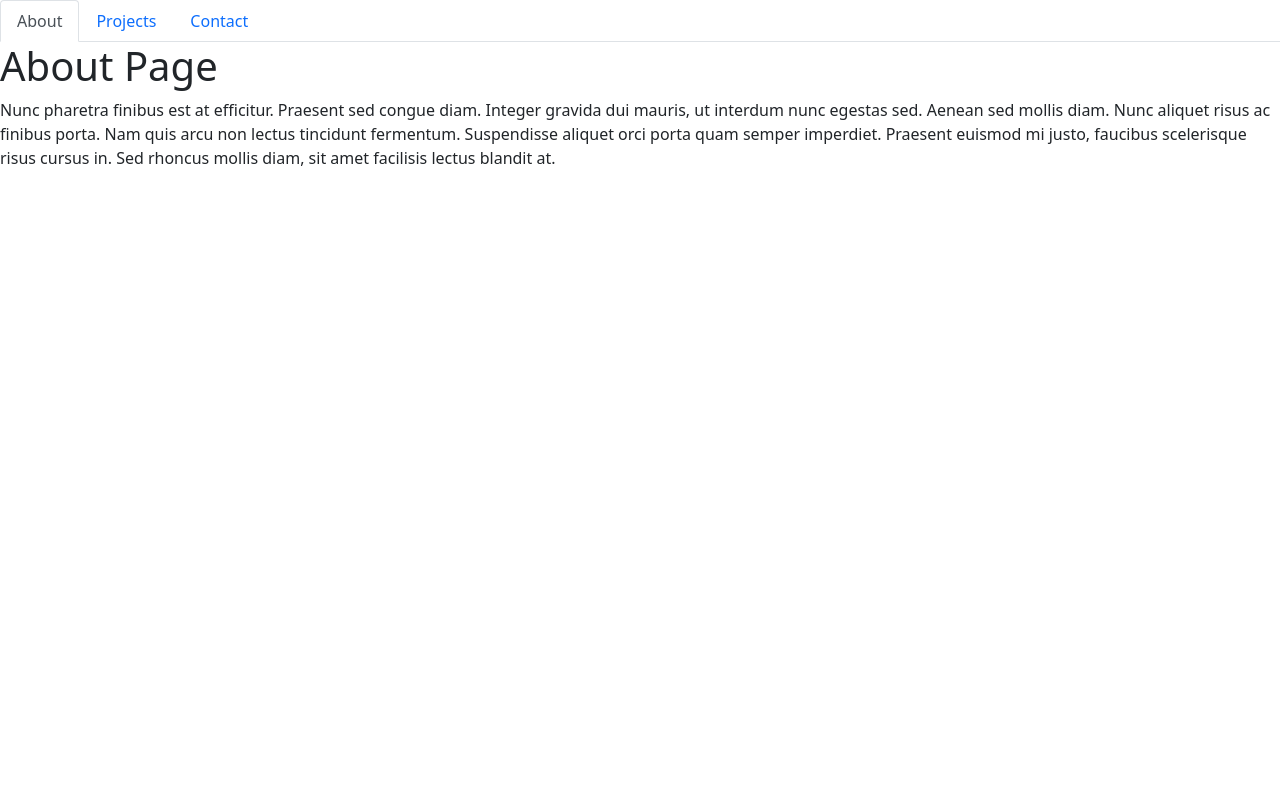
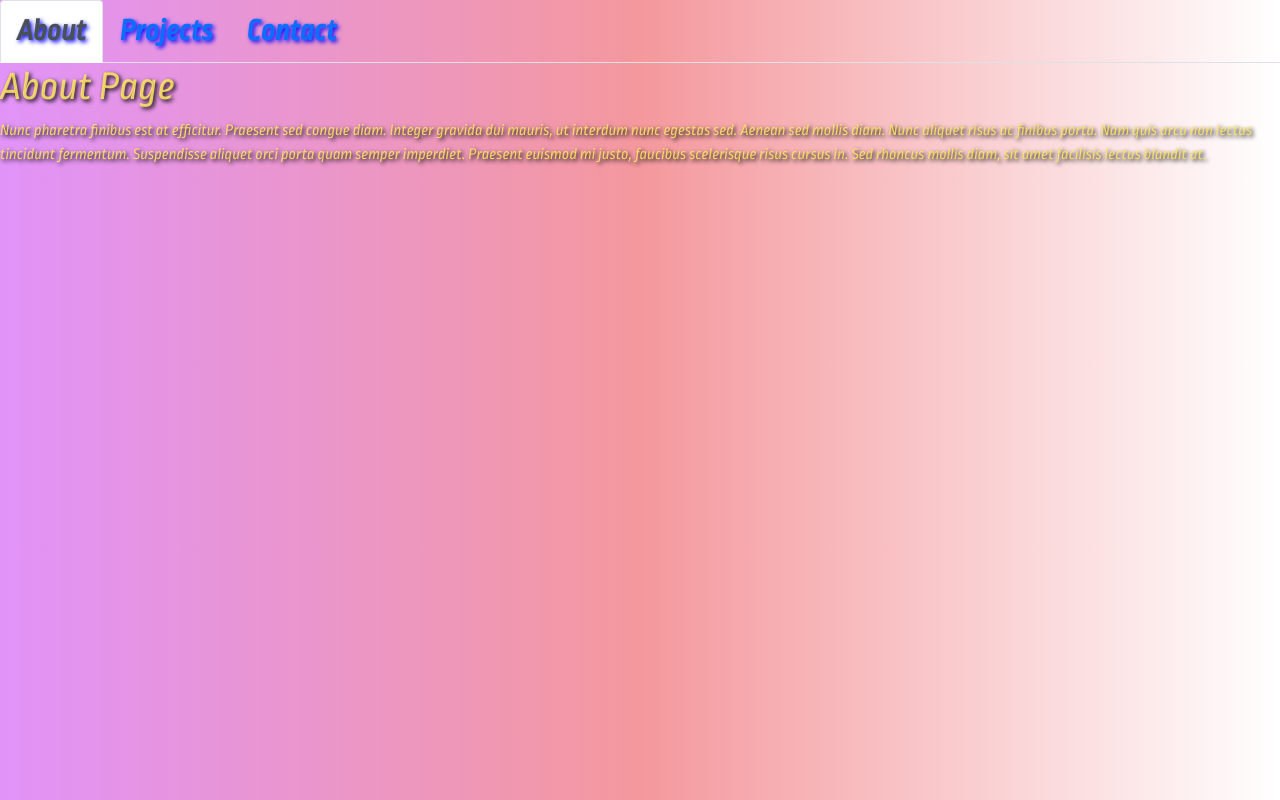
Before and after one commit to rtleib/react-portfolio, a React (Create React App) app: page / in a window 1280 px wide. Built offline with nearby package versions, Linux system fonts and the light colour scheme.

Commit message:
changed font and tab title. added background color

```diff
--- a/package.json
+++ b/package.json
@@ -11,6 +11,7 @@
     "react": "^18.2.0",
     "react-dom": "^18.2.0",
     "react-scripts": "5.0.1",
+    "styled-components": "^5.3.5",
     "web-vitals": "^2.1.4"
   },
   "scripts": {
--- a/public/index.html
+++ b/public/index.html
@@ -4,6 +4,12 @@
     <meta charset="utf-8" />
     <link rel="icon" href="%PUBLIC_URL%/favicon.ico" />
     <meta name="viewport" content="width=device-width, initial-scale=1" />
+    <link rel="preconnect" href="https://fonts.googleapis.com" />
+    <link rel="preconnect" href="https://fonts.gstatic.com" crossorigin />
+    <link
+      href="https://fonts.googleapis.com/css2?family=Ropa+Sans:ital@1&display=swap"
+      rel="stylesheet"
+    />
     <meta name="theme-color" content="#000000" />
     <meta
       name="description"
@@ -24,7 +30,7 @@
       work correctly both with client-side routing and a non-root public URL.
       Learn how to configure a non-root public URL by running `npm run build`.
     -->
-    <title>React App</title>
+    <title>Ranya's Portfolio</title>
   </head>
   <body>
     <noscript>You need to enable JavaScript to run this app.</noscript>
--- a/src/App.css
+++ b/src/App.css
@@ -1,4 +1,4 @@
-.App {
+ .App {
   text-align: center;
 }
 
--- a/src/App.js
+++ b/src/App.js
@@ -7,7 +7,6 @@
 export default function PortfolioContainer() {
   const [currentPage, setCurrentPage] = useState('About');
 
-  // TODO: Add a comment describing the functionality of this method
   const renderPage = () => {
     if (currentPage === 'About') {
       return <About />;
@@ -22,9 +21,7 @@
 
   return (
     <div>
-      {/* // TODO: Add a comment describing what we are passing as props */}
       <NavBar currentPage={currentPage} handlePageChange={handlePageChange} />
-      {/* // TODO: Add a comment explaining what is happening on the following line */}
       {renderPage()}
     </div>
   );
--- a/src/components/NavBar.js
+++ b/src/components/NavBar.js
@@ -1,6 +1,5 @@
 import React from 'react';
 
-// TODO: Add a comment explaining how we are able to extract the key value pairs from props
 
 
 function NavTabs({ currentPage, handlePageChange }) {
@@ -10,7 +9,6 @@
         <a
           href="#about"
           onClick={() => handlePageChange('About')}
-          //  TODO: Add a comment explaining what this logic is doing
 
           className={currentPage === 'About' ? 'nav-link active' : 'nav-link'}
         >
@@ -21,7 +19,6 @@
         <a
           href="#projects"
           onClick={() => handlePageChange('Projects')}
-          //  TODO: Add a comment explaining what this logic is doing
 
           className={currentPage === 'Projects' ? 'nav-link active' : 'nav-link'}
         >
@@ -31,7 +28,6 @@
       <li className="nav-item">
         <a
           href="#contact"
-          //  TODO: Add a comment explaining what this logic is doing
 
           onClick={() => handlePageChange('Contact')}
           className={currentPage === 'Contact' ? 'nav-link active' : 'nav-link'}
--- a/src/index.css
+++ b/src/index.css
@@ -1,4 +1,8 @@
+* {
+  font-family: 'Ropa Sans', sans-serif;
+}
 body {
+  background-image: linear-gradient(to right, #df8cf8ef, #f4989d, white);
   margin: 0;
   font-family: -apple-system, BlinkMacSystemFont, 'Segoe UI', 'Roboto', 'Oxygen',
     'Ubuntu', 'Cantarell', 'Fira Sans', 'Droid Sans', 'Helvetica Neue',
@@ -7,6 +11,18 @@
   -moz-osx-font-smoothing: grayscale;
 }
 
+.nav-tabs {
+  font-weight: bold;
+  font-size: 30px;
+  color: #df8cf8ef;
+  text-shadow: 2px 2px 4px blue;
+}
+
+div {
+  color: #ffe761dc;
+  text-shadow: 2px 2px 4px black;
+}
+
 code {
   font-family: source-code-pro, Menlo, Monaco, Consolas, 'Courier New',
     monospace;
```
Also changed, not shown: src/components/pages/Contact.js (+2 -5 lines), 1 other file (tests, documents, lock files or other folders).
